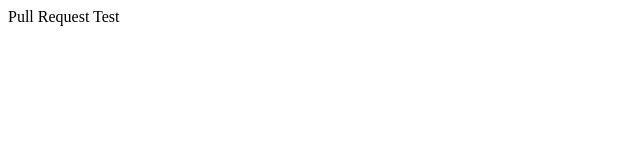
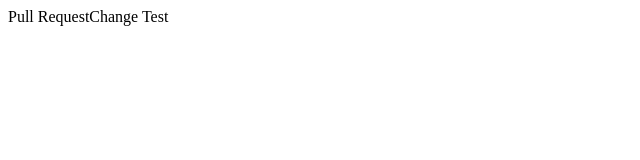
Before and after one commit to ChrisJo93/JdeltaProps, a Next.js app: page /test in a window 1280 px wide. Shown: the top 160 px of the page, without its empty margins (0-640 px from the left). Built offline with nearby package versions, Linux system fonts and the light colour scheme.

Commit message:
testing pr rule

```diff
--- a/src/pages/test.tsx
+++ b/src/pages/test.tsx
@@ -1,7 +1,7 @@
 import React from "react";
 
 const Test = () => {
-  return <>Pull Request Test</>;
+  return <>Pull RequestChange Test</>;
 };
 
 export default Test;
```
